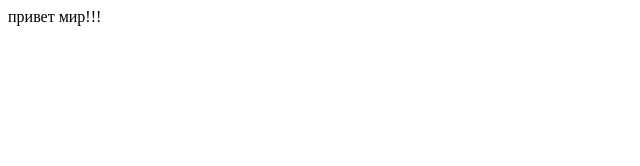
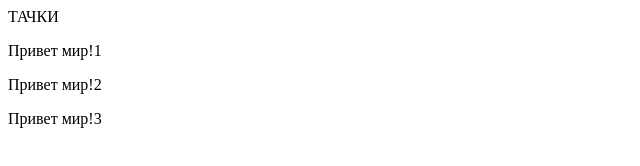
Before and after one commit to BennyTrofimenko/benny.trofimenko.github.io, a plain HTML site: page index.html in a window 1280 px wide. Shown: the whole page, without its empty margins (0-640 px from the left). Drawn offline with Linux system fonts and the light colour scheme.

Commit message:
Benny Trofimenko
first page

```diff
--- a/index.html
+++ b/index.html
@@ -1,6 +1,10 @@
 <html>
-<head></head>
+<head>
+    <titel>ТАЧКИ</titel>
+</head>
 <body>
-    <p>привет мир!!!</p>
+    <p>Привет мир!1</p>
+    <p>Привет мир!2</p>
+    <p>Привет мир!3</p>
 </body>
 </html>
```
